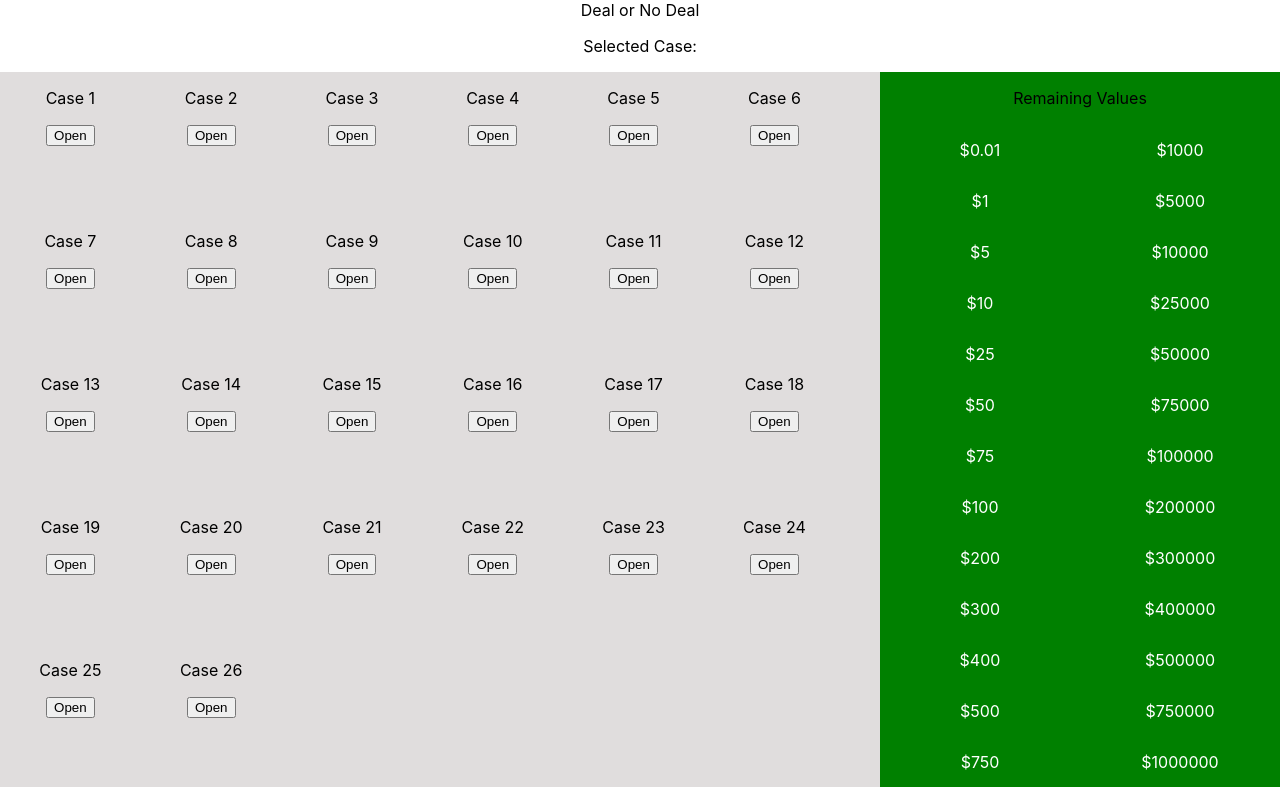
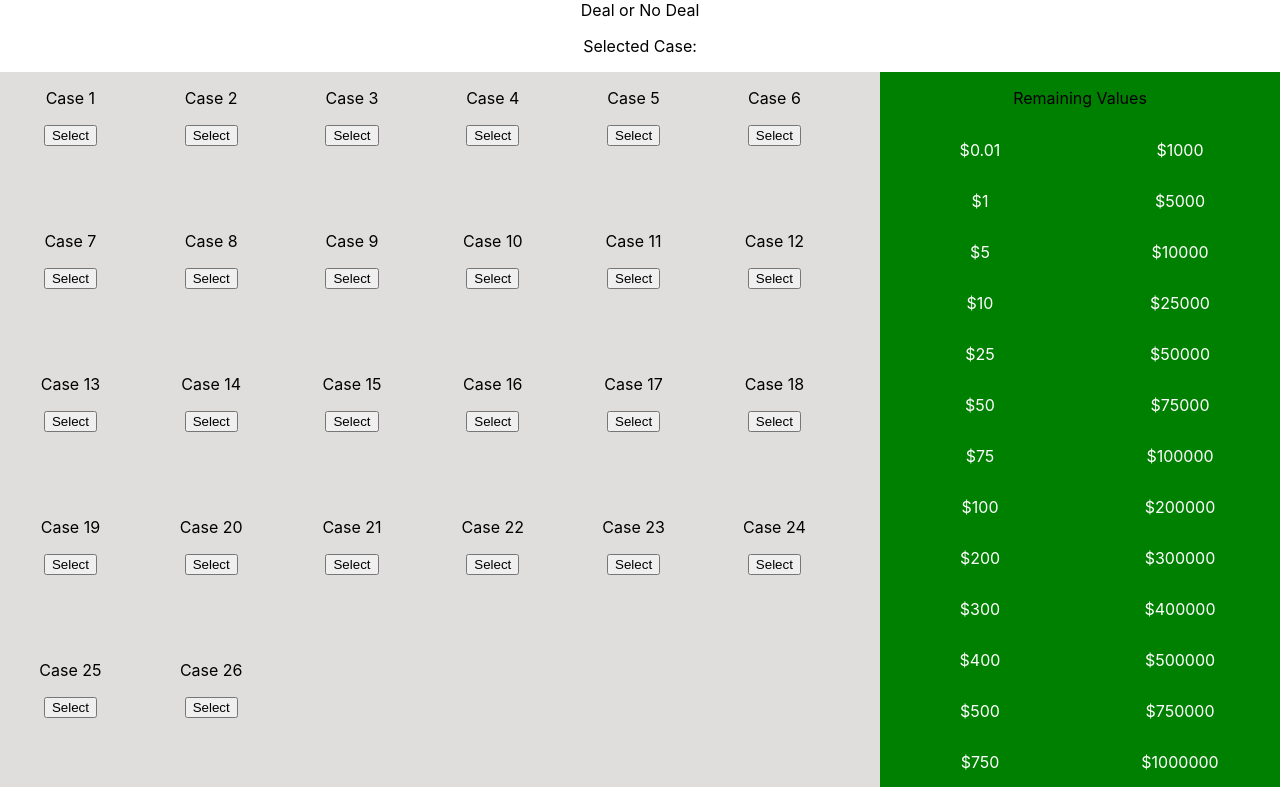
Before and after one commit to cindyschiang/deal-or-no-deal, a React (Create React App) app: page / in a window 1280 px wide. Built offline with nearby package versions, Linux system fonts and the light colour scheme.

Commit message:
added ability to select a case

```diff
--- a/src/components/Case.js
+++ b/src/components/Case.js
@@ -6,7 +6,7 @@
                 <p>${props.value}</p>
             ) : (
                 <button onClick={(e) => props.onClick(props.index)}>
-                    Open
+                    {props.userSelecting ? ("Select") : ("Open")}
                 </button>
             )}
         </div>
--- a/src/components/Gameboard.js
+++ b/src/components/Gameboard.js
@@ -28,7 +28,6 @@
         return {
             value: value,
             isOpen: false,
-            isSelected: false,
         };
     });
     shuffle(cases);
@@ -47,6 +46,7 @@
 
 function Gameboard() {
     const [cases, setCases] = useState(initialCaseState);
+    const [selectedCase, setSelectedCase] = useState();
 
     const updateCase = (updateIndex, newUpdate) => {
         const newState = cases.map((currCase, index) => {
@@ -66,15 +66,19 @@
         updateCase(index, { isOpen: true });
     };
 
-    const selectCase = (index) => {
-        updateCase(index, { isSelected: true });
-    };
+    let userSelecting = selectedCase === undefined;
+    let onClick;
+    if (userSelecting) {
+        onClick = setSelectedCase;
+    } else {
+        onClick = openCase;
+    }
 
     return (
         <div className="gameboard">
             <div>
                 <header>Deal or No Deal</header>
-                <p>Selected Case: </p>
+                <p>Selected Case: {!userSelecting ? (selectedCase + 1) : ""}</p>
             </div>
             <div id="Boardwrapper">
                 <div id="cases">
@@ -85,8 +89,9 @@
                                 index={index}
                                 value={currCase.value}
                                 isOpen={currCase.isOpen}
-                                isSelected={currCase.isSelected}
-                                onClick={openCase}
+                                userSelecting={userSelecting}
+                                isSelected={index===selectedCase}
+                                onClick={onClick}
                             />
                         );
                     })}
```
